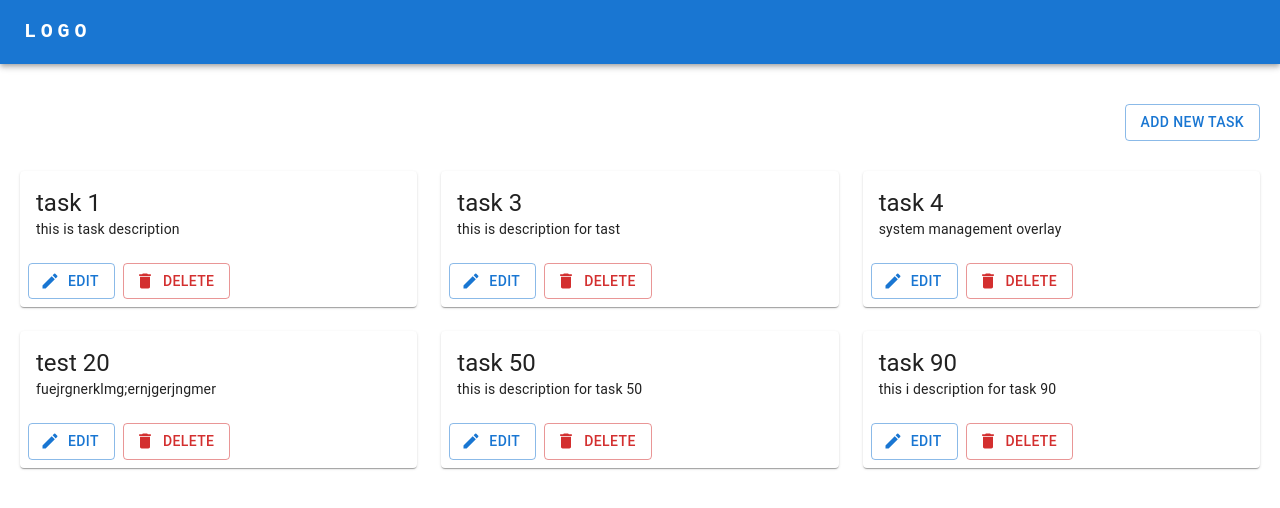
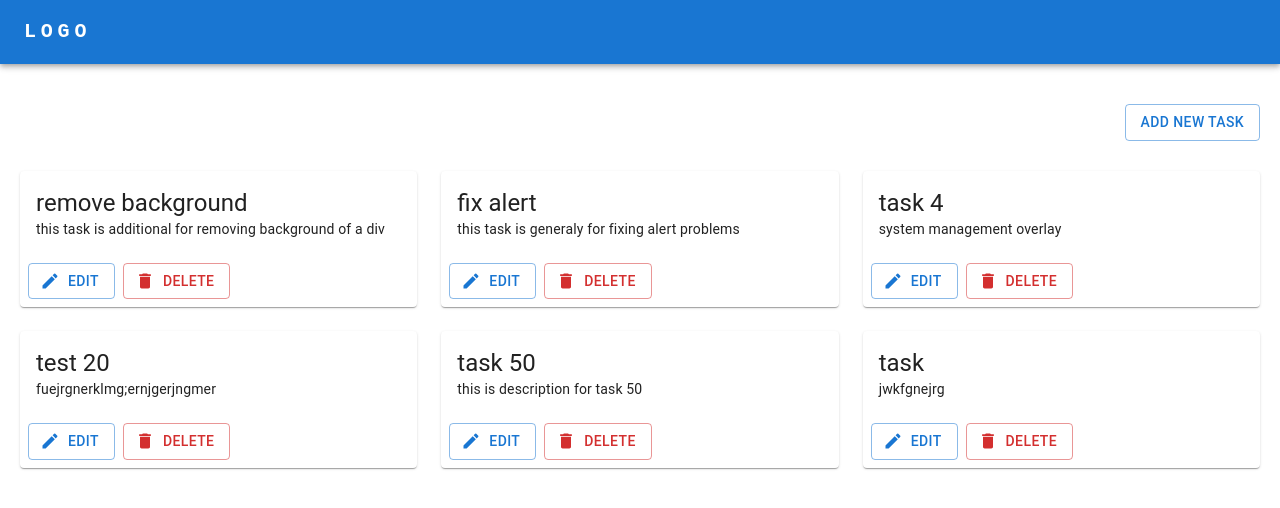
Before and after one commit to naaoufal/tasks-project, a Next.js app: page / in a window 1280 px wide. Shown: the top 508 px of the page. Built offline with nearby package versions, Linux system fonts and the light colour scheme; data requests are answered from the project's data file.

Commit message:
fix types problems

```diff
--- a/db.json
+++ b/db.json
@@ -2,8 +2,8 @@
   "tasks": [
     {
       "id": 1,
-      "title": "task 1",
-      "desc": "this is task description",
+      "title": "remove background",
+      "desc": "this task is additional for removing background of a div",
       "status": "Pending"
     },
     {
@@ -14,8 +14,8 @@
     },
     {
       "id": 4,
-      "title": "task 3",
-      "desc": "this is description for tast",
+      "title": "fix alert",
+      "desc": "this task is generaly for fixing alert problems",
       "status": "Pending"
     },
     {
@@ -38,8 +38,8 @@
     },
     {
       "id": 489656253.38894457,
-      "title": "task 90",
-      "desc": "this i description for task 90",
+      "title": "task ",
+      "desc": "jwkfgnejrg",
       "status": "Pending"
     }
   ]
--- a/src/app/pages/AllTasks/index.tsx
+++ b/src/app/pages/AllTasks/index.tsx
@@ -119,11 +119,11 @@ export default function AllTasks() {
     };
 
     // patch task from list :
-    const handleEdit = async () => {
+    const handleEdit = async (item: any) => {
         console.log("new values", objModify, title, desc);
         if(title && desc !== '') {
             setShowError(false);
-            await fetch(`http://localhost:3030/tasks/${objModify?.id}`, {
+            await fetch(`http://localhost:3030/tasks/${item?.id}`, {
                 method: 'PATCH',
                 body: JSON.stringify({
                     // id: Math.random()*1000000000,
@@ -309,7 +309,7 @@ export default function AllTasks() {
                                         spacing={2}
                                     >
                                         <Grid item>
-                                            <Button variant="outlined" color="primary" onClick={handleEdit}>
+                                            <Button variant="outlined" color="primary" onClick={() => handleEdit(objModify)}>
                                                 Edit
                                             </Button>
                                         </Grid>
```
